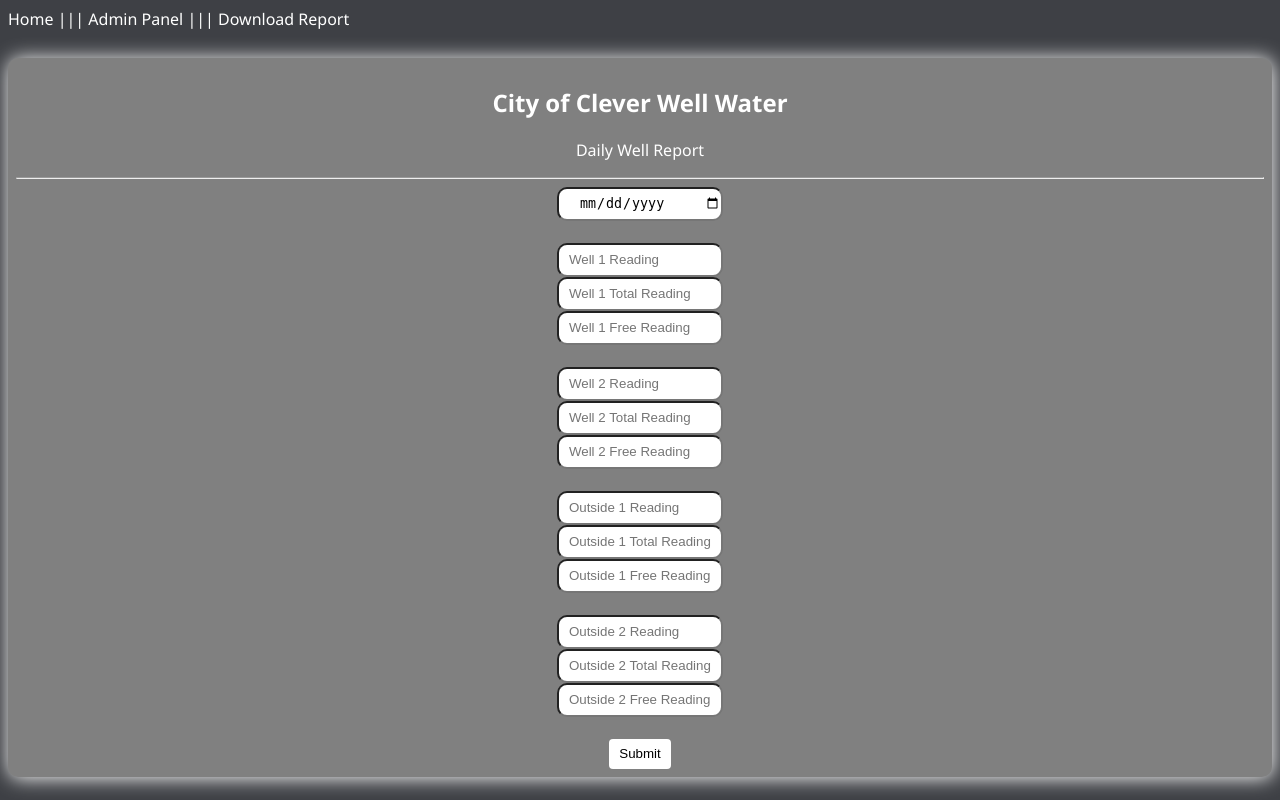
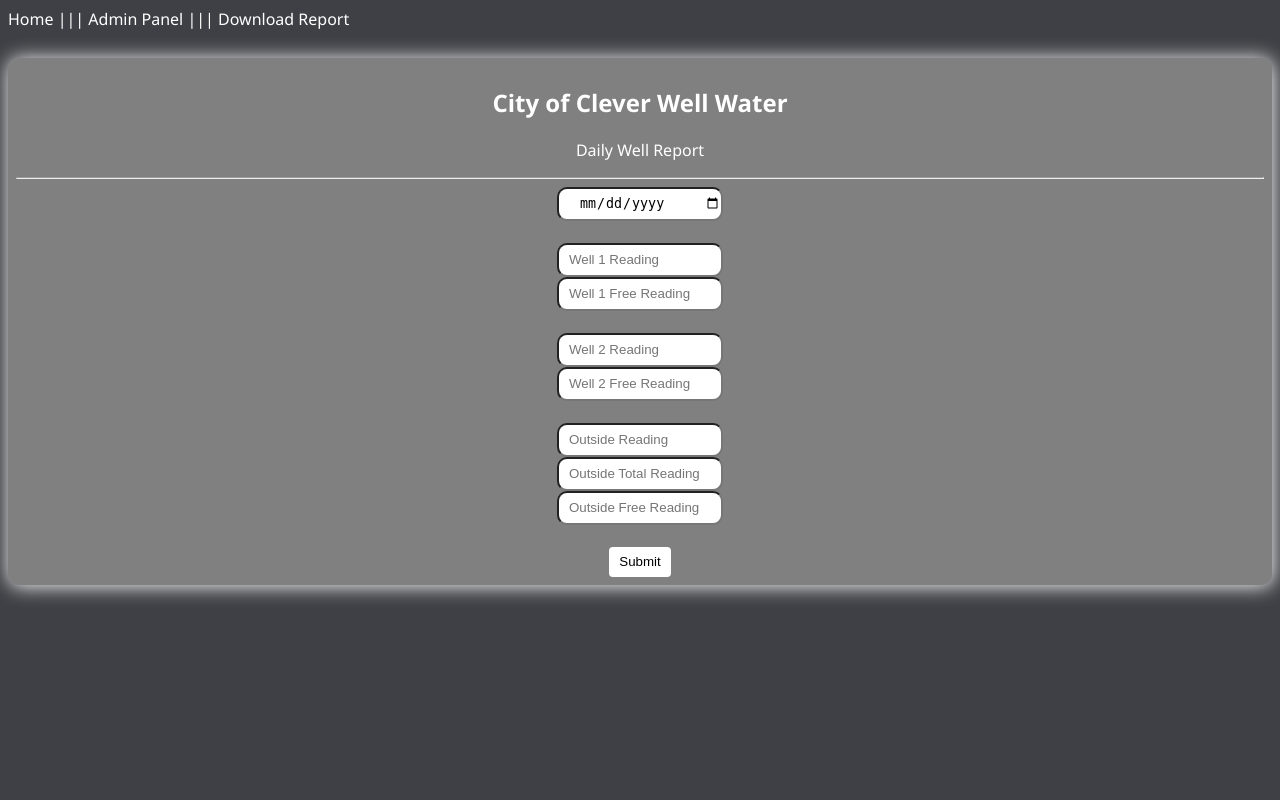
Before and after one commit to WarmMilkCodes/CleverWellWater, a Flask app: page / in a window 1280 px wide. Run offline with Flask 2, Linux system fonts and the light colour scheme; some libraries are stand-ins or nearby versions.

Commit message:
Remove total reading inputs from wells

```diff
--- a/templates/index.html
+++ b/templates/index.html
@@ -30,9 +30,7 @@
         <div class="form-group">
             <input type="text" name="well-one-reading" placeholder="Well 1 Reading" required/>
         </div>
-        <div class="form-group">
-            <input type="text" name="well-one-total" placeholder="Well 1 Total Reading" required/>
-        </div>
+
         <div class="form-group">
             <input type="text" name="well-one-free" placeholder="Well 1 Free Reading" required/>
         </div>
@@ -40,32 +38,21 @@
         <div class="form-group">
             <input type="text" name="well-two-reading" placeholder="Well 2 Reading" required/>
         </div>
-        <div class="form-group">
-            <input type="text" name="well-two-total" placeholder="Well 2 Total Reading" required/>
-        </div>
+
         <div class="form-group">
             <input type="text" name="well-two-free" placeholder="Well 2 Free Reading" required/>
         </div>
         <br>
         <div class="form-group">
-            <input type="text" name="out-reading" placeholder="Outside 1 Reading"/>
+            <input type="text" name="out-reading" placeholder="Outside Reading"/>
         </div>
         <div class="form-group">
-            <input type="text" name="out-total" placeholder="Outside 1 Total Reading"/>
+            <input type="text" name="out-total" placeholder="Outside Total Reading"/>
         </div>
         <div class="form-group">
-            <input type="text" name="out-free" placeholder="Outside 1 Free Reading"/>
+            <input type="text" name="out-free" placeholder="Outside Free Reading"/>
         </div>
-        <br>
-        <div class="form-group">
-            <input type="text" name="out-reading2" placeholder="Outside 2 Reading"/>
-        </div>
-        <div class="form-group">
-            <input type="text" name="out-total2" placeholder="Outside 2 Total Reading"/>
-        </div>
-        <div class="form-group">
-            <input type="text" name="out-free2" placeholder="Outside 2 Free Reading"/>
-        </div>
+
         <br>
         <div class="form-group">
             <button type="submit" class="submit-btn">Submit</button>
```
